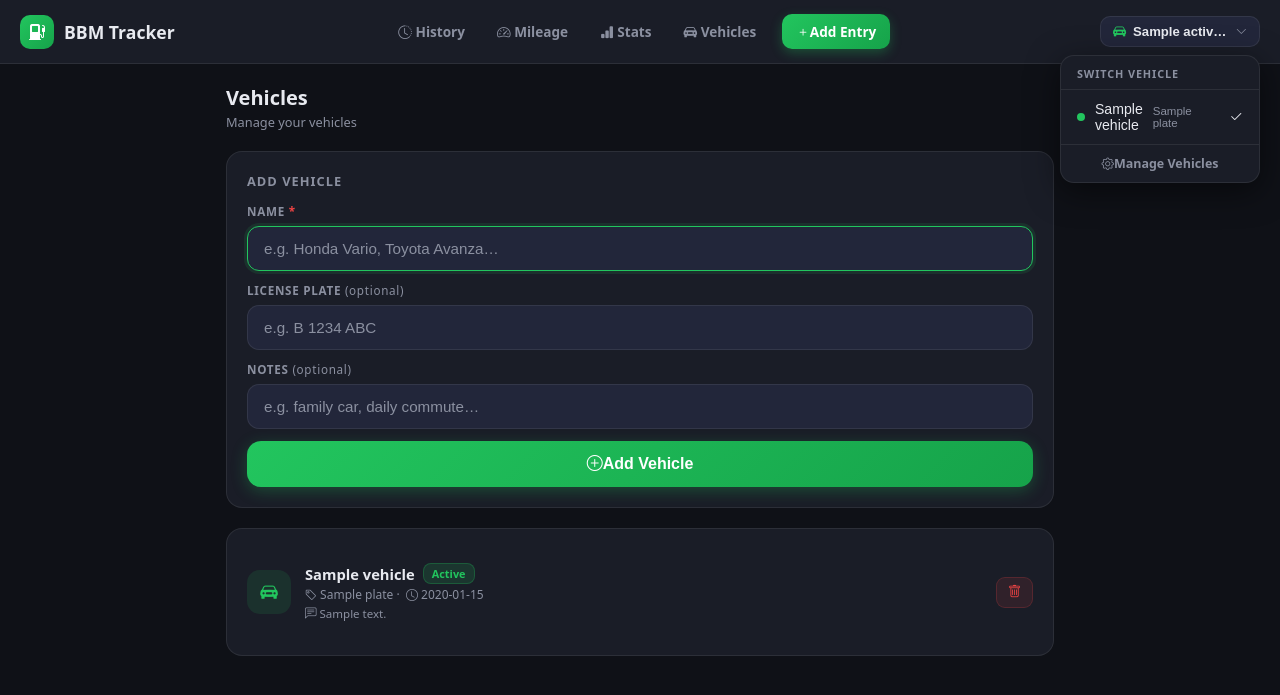
After one commit to rc4dayyan/BBM-Tracker, a Python web app: template templates/vehicles.html in a window 1280 px wide, after a click that opens the changed part. The commit adds this page. Shown: the top 695 px of the page. Run offline with Jinja, Linux system fonts and the light colour scheme; the template is opened without the code that fills it: most values are stand-ins (such as "Sample title", 1, 10 or a date in 2020).

Commit message:
Added vehicles

```diff
--- a/templates/base.html
+++ b/templates/base.html
@@ -291,6 +291,51 @@
         .mb-16 { margin-bottom: 16px; }
         .mb-20 { margin-bottom: 20px; }
 
+        /* Vehicle selector */
+        .vehicle-selector { position: relative; }
+        .vs-btn {
+            display: flex; align-items: center; gap: 7px;
+            background: var(--surface2); border: 1.5px solid var(--border);
+            border-radius: 10px; padding: 7px 12px;
+            color: var(--text); font-size: .82rem; font-weight: 600;
+            cursor: pointer; transition: border-color .18s, background .18s;
+            max-width: 160px;
+        }
+        .vs-btn:hover { border-color: rgba(255,255,255,.2); background: rgba(255,255,255,.06); }
+        .vs-btn .vs-name { overflow: hidden; text-overflow: ellipsis; white-space: nowrap; }
+        .vs-dropdown {
+            display: none; position: absolute; top: calc(100% + 8px); right: 0;
+            background: var(--surface); border: 1px solid var(--border);
+            border-radius: 14px; min-width: 200px; z-index: 9999;
+            box-shadow: 0 8px 32px rgba(0,0,0,.5); overflow: hidden;
+        }
+        .vs-dropdown.open { display: block; }
+        .vs-dropdown-header {
+            padding: 10px 16px 8px;
+            font-size: .68rem; font-weight: 700; color: var(--muted);
+            text-transform: uppercase; letter-spacing: .08em;
+            border-bottom: 1px solid var(--border);
+        }
+        .vs-item {
+            display: flex; align-items: center; gap: 10px;
+            padding: 11px 16px; cursor: pointer;
+            transition: background .15s; font-size: .88rem;
+        }
+        .vs-item:hover { background: var(--surface2); }
+        .vs-item .vs-dot {
+            width: 8px; height: 8px; border-radius: 50%; flex-shrink: 0;
+            background: var(--muted);
+        }
+        .vs-item.vs-active .vs-dot { background: var(--green); }
+        .vs-item.vs-active { color: var(--green); }
+        .vs-manage {
+            display: block; padding: 10px 16px; text-align: center;
+            font-size: .78rem; font-weight: 600; color: var(--muted);
+            border-top: 1px solid var(--border);
+            transition: color .15s, background .15s;
+        }
+        .vs-manage:hover { color: var(--text); background: var(--surface2); }
+
         @media(min-width:600px){
             body { padding-bottom: 0; }
             .bottom-nav { display: none; }
@@ -315,9 +360,38 @@
         <a href="{{ url_for('index') }}" class="{% if request.endpoint == 'index' %}active{% endif %}"><i class="bi bi-clock-history me-1"></i> History</a>
         <a href="{{ url_for('mileage') }}" class="{% if request.endpoint == 'mileage' %}active{% endif %}"><i class="bi bi-speedometer2 me-1"></i> Mileage</a>
         <a href="{{ url_for('stats') }}" class="{% if request.endpoint == 'stats' %}active{% endif %}"><i class="bi bi-bar-chart-fill me-1"></i> Stats</a>
+        <a href="{{ url_for('vehicles') }}" class="{% if request.endpoint == 'vehicles' %}active{% endif %}"><i class="bi bi-car-front-fill me-1"></i> Vehicles</a>
         <a href="{{ url_for('add') }}" class="btn-add"><i class="bi bi-plus me-1"></i>Add Entry</a>
     </nav>
-    <a href="{{ url_for('add') }}" class="topbar-add"><i class="bi bi-plus"></i></a>
+    <!-- Vehicle selector (mobile + desktop) -->
+    <div style="display:flex;align-items:center;gap:8px;">
+        {% if vehicles %}
+        <div class="vehicle-selector" id="vsel">
+            <button class="vs-btn" type="button" onclick="document.getElementById('vsdrop').classList.toggle('open');event.stopPropagation();">
+                <i class="bi bi-car-front-fill" style="color:var(--green);flex-shrink:0;"></i>
+                <span class="vs-name">{{ active_vehicle.name if active_vehicle else 'Select' }}</span>
+                <i class="bi bi-chevron-down" style="font-size:.7rem;color:var(--muted);flex-shrink:0;"></i>
+            </button>
+            <div class="vs-dropdown" id="vsdrop">
+                <div class="vs-dropdown-header">Switch Vehicle</div>
+                {% for v in vehicles %}
+                <form method="POST" action="{{ url_for('select_vehicle', vehicle_id=v.id) }}" style="margin:0;">
+                    <button type="submit" class="vs-item {% if active_vehicle and active_vehicle.id == v.id %}vs-active{% endif %}" style="width:100%;border:none;background:transparent;text-align:left;color:inherit;cursor:pointer;">
+                        <span class="vs-dot"></span>
+                        <span style="flex:1;">{{ v.name }}</span>
+                        {% if v.plate %}<span style="font-size:.72rem;color:var(--muted);">{{ v.plate }}</span>{% endif %}
+                        {% if active_vehicle and active_vehicle.id == v.id %}<i class="bi bi-check2" style="flex-shrink:0;"></i>{% endif %}
+                    </button>
+                </form>
+                {% endfor %}
+                <a href="{{ url_for('vehicles') }}" class="vs-manage"><i class="bi bi-gear me-1"></i>Manage Vehicles</a>
+            </div>
+        </div>
+        {% else %}
+        <a href="{{ url_for('vehicles') }}" style="background:rgba(239,68,68,.12);color:var(--red);border:1px solid rgba(239,68,68,.25);border-radius:10px;padding:7px 12px;font-size:.8rem;font-weight:700;white-space:nowrap;"><i class="bi bi-plus me-1"></i>Add Vehicle</a>
+        {% endif %}
+        <a href="{{ url_for('add') }}" class="topbar-add"><i class="bi bi-plus"></i></a>
+    </div>
 </header>
 
 <main class="main">
@@ -341,6 +415,9 @@
     <a href="{{ url_for('stats') }}" class="{% if request.endpoint == 'stats' %}active{% endif %}">
         <i class="bi bi-bar-chart-fill"></i>Stats
     </a>
+    <a href="{{ url_for('vehicles') }}" class="{% if request.endpoint == 'vehicles' %}active{% endif %}">
+        <i class="bi bi-car-front-fill"></i>Vehicles
+    </a>
 </nav>
 
 <script>
@@ -350,6 +427,8 @@
     document.addEventListener('touchstart',e=>{if(window.scrollY===0){sy=e.touches[0].clientY;p=true;}},{passive:true});
     document.addEventListener('touchmove',e=>{if(!p)return;const d=e.touches[0].clientY-sy;if(d>0){ind.classList.add('visible');txt.textContent=d>=T?'Release to refresh':'Pull down to refresh';}},{passive:true});
     document.addEventListener('touchend',e=>{if(!p)return;p=false;const d=e.changedTouches[0].clientY-sy;if(d>=T){ind.classList.add('refreshing');txt.textContent='Refreshing…';setTimeout(()=>location.reload(),300);}else{ind.classList.remove('visible');}});
+    // Close vehicle dropdown on outside click
+    document.addEventListener('click',function(){const d=document.getElementById('vsdrop');if(d)d.classList.remove('open');});
 })();
 </script>
 {% block scripts %}{% endblock %}
--- a/templates/index.html
+++ b/templates/index.html
@@ -5,7 +5,10 @@
 <div style="display:flex;align-items:center;justify-content:space-between;margin-bottom:20px;">
     <div>
         <div style="font-size:1.25rem;font-weight:700;">Fuel History</div>
-        <div style="font-size:.8rem;color:var(--muted);margin-top:2px;">{{ records|length }} record{% if records|length != 1 %}s{% endif %}</div>
+        <div style="font-size:.8rem;color:var(--muted);margin-top:2px;">
+            {% if active_vehicle %}<i class="bi bi-car-front-fill" style="margin-right:4px;"></i>{{ active_vehicle.name }} &nbsp;·&nbsp; {% endif %}
+            {{ records|length }} record{% if records|length != 1 %}s{% endif %}
+        </div>
     </div>
     <a href="{{ url_for('add') }}" style="background:linear-gradient(135deg,var(--green),#16a34a);color:#fff;border:none;border-radius:12px;padding:10px 18px;font-weight:700;font-size:.88rem;display:flex;align-items:center;gap:6px;box-shadow:0 4px 12px rgba(34,197,94,.28);">
         <i class="bi bi-plus" style="font-size:1rem;"></i>Add
--- a/templates/mileage.html
+++ b/templates/mileage.html
@@ -4,7 +4,10 @@
 {% block content %}
 <div style="margin-bottom:20px;">
     <div style="font-size:1.25rem;font-weight:700;">Mileage</div>
-    <div style="font-size:.8rem;color:var(--muted);margin-top:2px;">Track your odometer readings</div>
+    <div style="font-size:.8rem;color:var(--muted);margin-top:2px;">
+        {% if active_vehicle %}<i class="bi bi-car-front-fill" style="margin-right:4px;"></i>{{ active_vehicle.name }} &nbsp;·&nbsp; {% endif %}
+        Track your odometer readings
+    </div>
 </div>
 
 <!-- Add form -->
--- a/templates/stats.html
+++ b/templates/stats.html
@@ -4,7 +4,10 @@
 {% block content %}
 <div style="margin-bottom:20px;">
     <div style="font-size:1.25rem;font-weight:700;">Statistics</div>
-    <div style="font-size:.8rem;color:var(--muted);margin-top:2px;">Your fuel & mileage summary</div>
+    <div style="font-size:.8rem;color:var(--muted);margin-top:2px;">
+        {% if active_vehicle %}<i class="bi bi-car-front-fill" style="margin-right:4px;"></i>{{ active_vehicle.name }} &nbsp;·&nbsp; {% endif %}
+        Your fuel &amp; mileage summary
+    </div>
 </div>
 
 <!-- Summary stat cards -->
--- /dev/null
+++ b/templates/vehicles.html
@@ -0,0 +1,76 @@
+{% extends "base.html" %}
+{% block title %}Vehicles — BBM Tracker{% endblock %}
+
+{% block content %}
+<div style="margin-bottom:20px;">
+    <div style="font-size:1.25rem;font-weight:700;">Vehicles</div>
+    <div style="font-size:.8rem;color:var(--muted);margin-top:2px;">Manage your vehicles</div>
+</div>
+
+<!-- Add vehicle form -->
+<div class="card-s" style="margin-bottom:20px;">
+    <div style="font-size:.8rem;font-weight:700;color:var(--muted);text-transform:uppercase;letter-spacing:.08em;margin-bottom:14px;">Add Vehicle</div>
+    <form method="POST" action="{{ url_for('add_vehicle') }}">
+        <div style="display:flex;flex-direction:column;gap:12px;">
+            <div>
+                <label class="flabel" for="vname">Name <span style="color:var(--red);">*</span></label>
+                <input type="text" class="finput" id="vname" name="name" placeholder="e.g. Honda Vario, Toyota Avanza…" required autofocus>
+            </div>
+            <div>
+                <label class="flabel" for="vplate">License Plate <span style="text-transform:none;font-weight:400;color:var(--muted);">(optional)</span></label>
+                <input type="text" class="finput" id="vplate" name="plate" placeholder="e.g. B 1234 ABC">
+            </div>
+            <div>
+                <label class="flabel" for="vnotes">Notes <span style="text-transform:none;font-weight:400;color:var(--muted);">(optional)</span></label>
+                <input type="text" class="finput" id="vnotes" name="notes" placeholder="e.g. family car, daily commute…">
+            </div>
+            <button type="submit" class="btn-submit"><i class="bi bi-plus-circle me-2"></i>Add Vehicle</button>
+        </div>
+    </form>
+</div>
+
+<!-- Vehicle list -->
+{% if all_vehicles %}
+<div class="card-s">
+    {% for v in all_vehicles %}
+    <div class="record-row">
+        <div class="rec-icon {% if active_vehicle and active_vehicle.id == v.id %}ri-green{% else %}ri-purple{% endif %}">
+            <i class="bi bi-car-front-fill"></i>
+        </div>
+        <div class="rec-body">
+            <div class="rec-title" style="display:flex;align-items:center;gap:8px;">
+                {{ v.name }}
+                {% if active_vehicle and active_vehicle.id == v.id %}
+                    <span style="background:rgba(34,197,94,.15);color:var(--green);border:1px solid rgba(34,197,94,.25);border-radius:8px;padding:2px 8px;font-size:.68rem;font-weight:700;">Active</span>
+                {% endif %}
+            </div>
+            <div class="rec-sub">
+                {% if v.plate %}<i class="bi bi-tag"></i> {{ v.plate }}&nbsp;·&nbsp;{% endif %}
+                <i class="bi bi-clock"></i> {{ v.created_at[:10] }}
+            </div>
+            {% if v.notes %}
+            <div style="font-size:.72rem;color:var(--muted);margin-top:3px;"><i class="bi bi-chat-left-text"></i> {{ v.notes }}</div>
+            {% endif %}
+        </div>
+        <div class="rec-right" style="display:flex;flex-direction:column;gap:6px;align-items:flex-end;">
+            {% if not (active_vehicle and active_vehicle.id == v.id) %}
+            <form method="POST" action="{{ url_for('select_vehicle', vehicle_id=v.id) }}">
+                <button type="submit" style="background:rgba(59,130,246,.12);color:var(--blue);border:1px solid rgba(59,130,246,.25);border-radius:9px;padding:7px 11px;font-size:.78rem;font-weight:700;cursor:pointer;white-space:nowrap;">
+                    <i class="bi bi-check2-circle"></i> Select
+                </button>
+            </form>
+            {% endif %}
+            <form method="POST" action="{{ url_for('delete_vehicle', vehicle_id=v.id) }}" onsubmit="return confirm('Delete {{ v.name }} and ALL its data?')">
+                <button type="submit" class="btn-del"><i class="bi bi-trash"></i></button>
+            </form>
+        </div>
+    </div>
+    {% endfor %}
+</div>
+{% else %}
+<div class="empty">
+    <i class="bi bi-car-front"></i>
+    <p>No vehicles yet.<br>Add your first vehicle above.</p>
+</div>
+{% endif %}
+{% endblock %}
```
Also changed, not shown: app.py (+98 -13 lines), migration_vehicles.sql (added, +14 -0 lines), tables.sql (+10 -0 lines).
